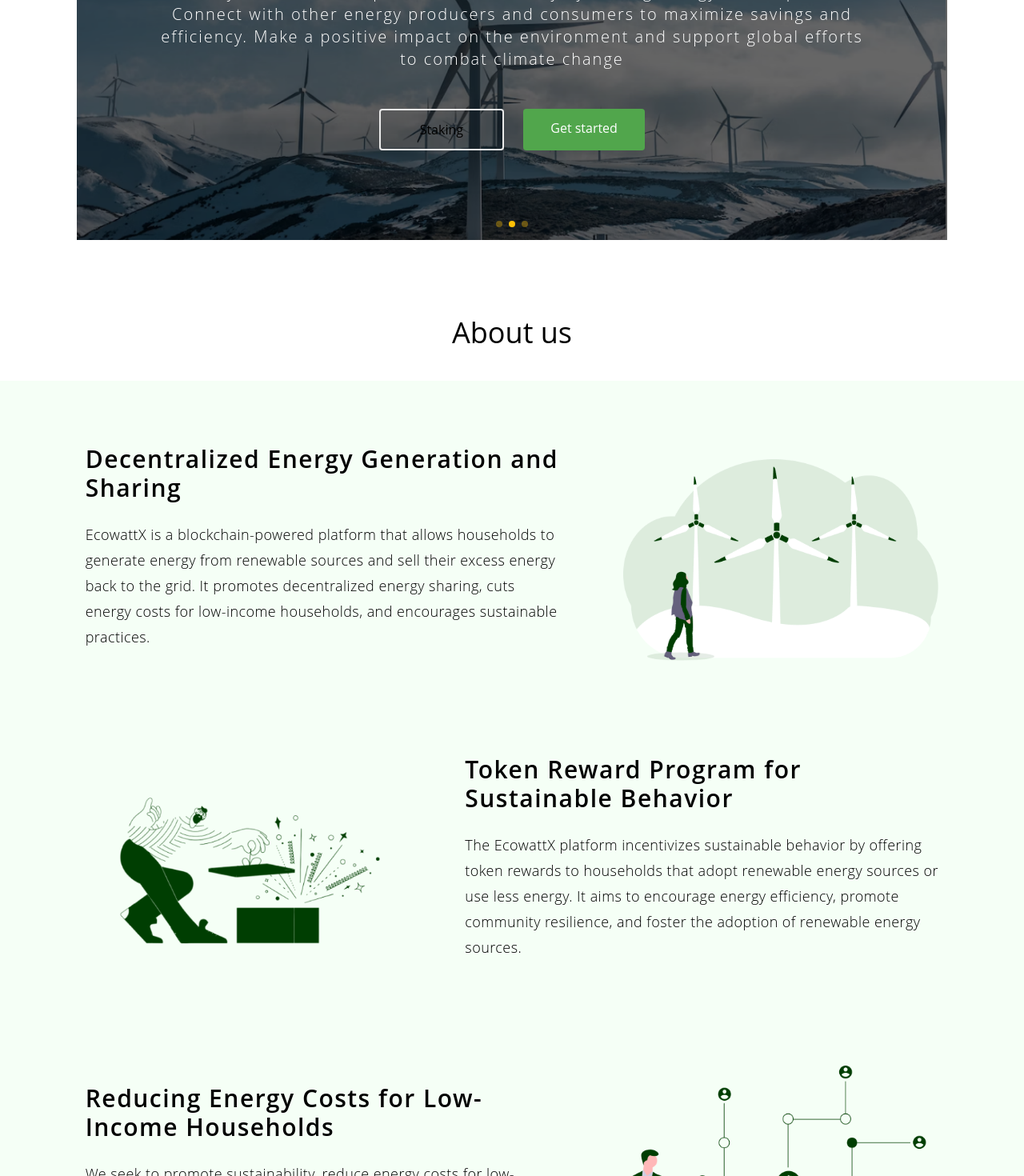
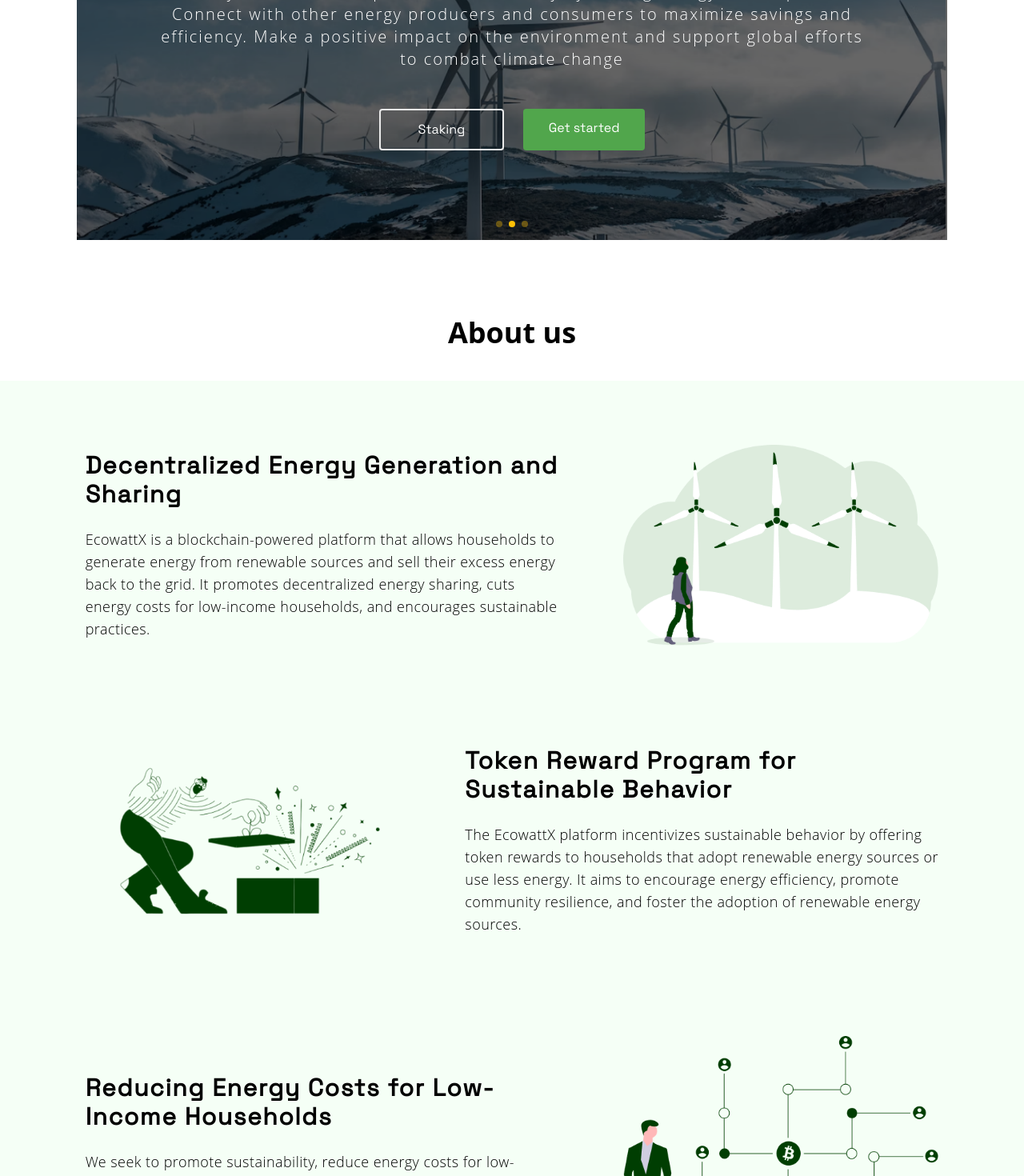
Before and after one commit to Mbazu-Daniel/EcoWattX, a Next.js app in the folder frontend/: page / in a window 1280 px wide. Shown: the part 300-1770 px from the top of the page at 80% size. Built offline with nearby package versions, Linux system fonts and the light colour scheme.

Commit message:
fixed about

```diff
--- a/frontend/src/components/About.jsx
+++ b/frontend/src/components/About.jsx
@@ -3,18 +3,15 @@
 const About = () => {
   return (
     <div className='overflow-x-hidden'>
-        <h3 className="text-center mb-10 text-4xl mt-24">About us</h3>
+        <h3 className="text-center mb-10 text-4xl mt-24 font-bold">About us</h3>
 
         <div className="bg-[#F5FFF6]">
             <div className="w-10/12 mx-auto pt-20 pb-32" id="about">
                 <div className="flex flex-col lg:flex-row gap-20 items-center mb-24">
                     <div className="w-full lg:w-3/5 space-y-6">
-                        <h3 className="text-3xl font-semibold tracking-wider text-black">Decentralized Energy Generation and Sharing</h3>
-                        <p className="tracking-wide font-light text-lg leading-8 dark:text-[#999999]">
+                        <h3 className="text-3xl font-semibold tracking-wider font-space-grotesk text-black">Decentralized Energy Generation and Sharing</h3>
+                        <p className="tracking-wide font-light text-lg leading-[28px] text-[#000000]">
                             EcowattX is a blockchain-powered platform that allows households to generate energy from renewable sources and sell their excess energy back to the grid. It promotes decentralized energy sharing, cuts energy costs for low-income households, and encourages sustainable practices.
-
-                            <br />
-                            <br />
                         </p>
                     </div>
 
@@ -23,30 +20,24 @@
                     </div>
                 </div>
 
-                <div className="flex flex-col lg:flex-row gap-20 items-center mb-24">
+                <div className="flex flex-col lg:flex-row sm:flex-col-reverse gap-20 items-center mb-24">
                     <div className="w-full lg:w-2/5">
                         <img src="/mask_group.png" alt="Token Reward" />
                     </div>
 
                     <div className="w-full lg:w-3/5 space-y-6">
-                        <h3 className="text-3xl font-semibold tracking-wider text-black">Token Reward Program for Sustainable Behavior</h3>
-                        <p className="tracking-wide font-light text-lg leading-8 dark:text-[#999999]">
+                        <h3 className="text-3xl font-semibold tracking-wider font-space-grotesk text-black">Token Reward Program for Sustainable Behavior</h3>
+                        <p className="tracking-wide font-light text-lg leading-[28px] text-[#000000]">
                             The EcowattX platform incentivizes sustainable behavior by offering token rewards to households that adopt renewable energy sources or use less energy. It aims to encourage energy efficiency, promote community resilience, and foster the adoption of renewable energy sources.
-
-                            <br />
-                            <br />
                         </p>
                     </div>
                 </div>
 
                 <div className="flex flex-col lg:flex-row gap-20 items-center">
                     <div className="w-full lg:w-3/5 space-y-6">
-                        <h3 className="text-3xl font-semibold tracking-wider text-black">Reducing Energy Costs for Low-Income Households</h3>
-                        <p className="tracking-wide font-light text-lg leading-8 dark:text-[#999999]">
+                        <h3 className="text-3xl font-semibold tracking-wider font-space-grotesk text-black">Reducing Energy Costs for Low-Income Households</h3>
+                        <p className="tracking-wide leading-[28px] font-light text-lg text-[#000000]">
                             We seek to promote sustainability, reduce energy costs for low-income households, and empower them to adopt renewable energy sources. Its goal is to create a more equitable and sustainable energy future for all.
-
-                            <br />
-                            <br />
                         </p>
                     </div>
 
--- a/frontend/src/components/Hero.jsx
+++ b/frontend/src/components/Hero.jsx
@@ -55,7 +55,7 @@
                       href="#!"
                       target="_blank"
                       rel="noreferrer"
-                      className="flex-1 bg-[transparent] border-2 border-[#EAEAEA] dark:border-[#99999966] text-black dark:text-white py-3 px-5 rounded transition-all"
+                      className="flex-1 bg-[transparent] font-space-grotesk border-2 border-[#EAEAEA] dark:border-[#99999966] text-white dark:text-white py-3 px-5 rounded transition-all"
                     >
                       Staking
                     </a>
@@ -64,7 +64,7 @@
                       href="#!"
                       target="_blank"
                       rel="noreferrer"
-                      className="flex-1 bg-[#51A64C] text-white py-3 px-5 rounded transition-all"
+                      className="flex-1 bg-[#51A64C] text-white py-3 font-space-grotesk px-5 rounded transition-all"
                     >
                       Get started
                     </a>
```
